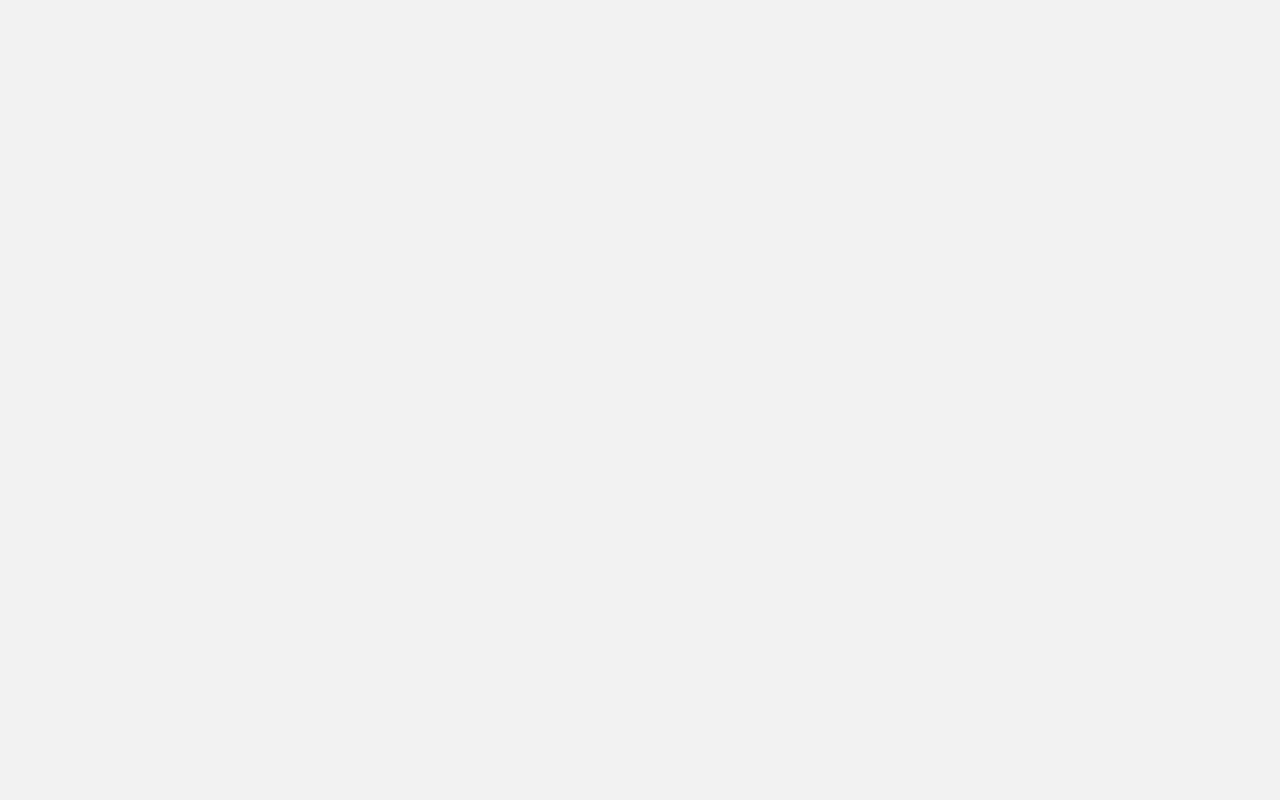
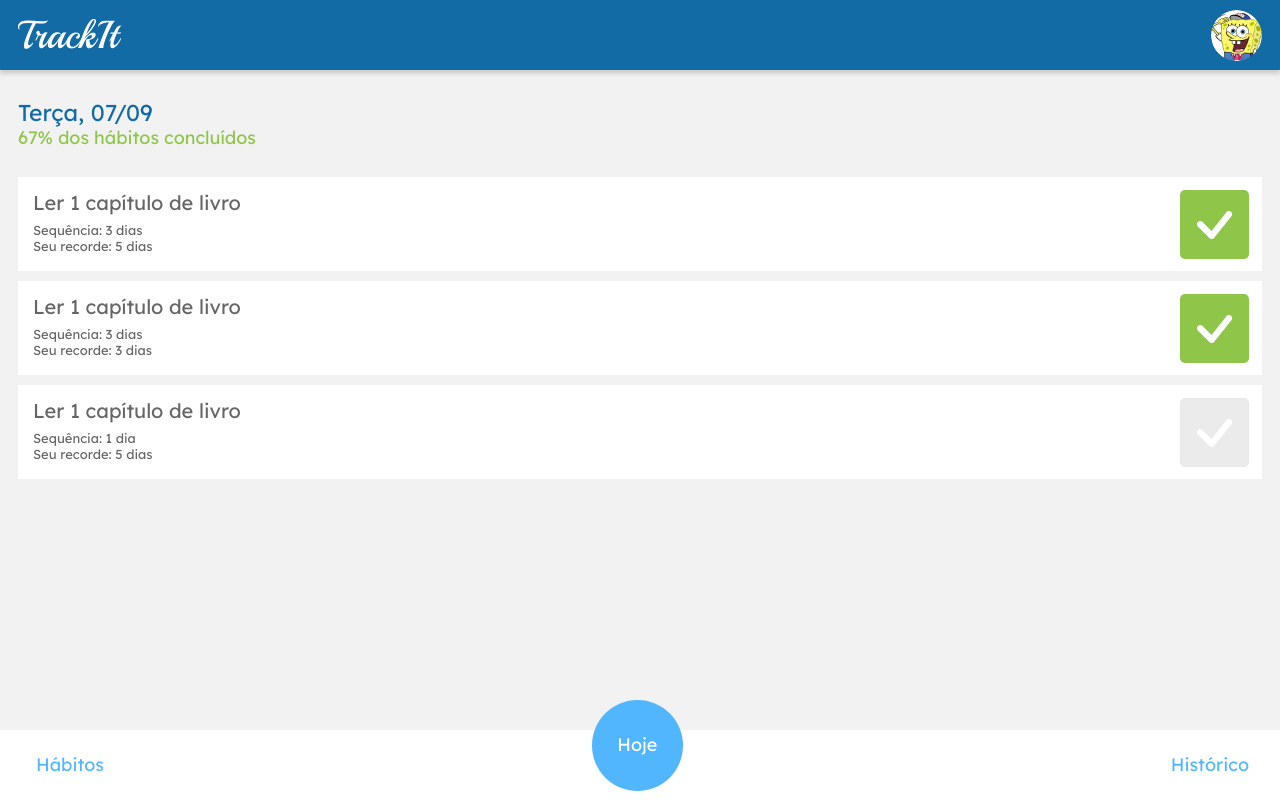
Before and after one commit to jhonnatangomes/trackit, a React (Create React App) app: page /hoje in a window 1280 px wide. Built offline with nearby package versions, Linux system fonts and the light colour scheme.

Commit message:
Today habits route layout done. Reading props from objects to display content

```diff
--- a/src/api/api.js
+++ b/src/api/api.js
@@ -1,9 +1,13 @@
-import habits from "../data/habits";
+import {habits, habitsToday} from "../data/habits";
 
 function getHabits(){
     return habits;
 }
 
-const exportedObject = {getHabits}
+function getHabitsToday(){
+    return habitsToday;
+}
+
+const exportedObject = {getHabits, getHabitsToday};
 
 export default exportedObject;
--- a/src/components/App.js
+++ b/src/components/App.js
@@ -2,6 +2,7 @@ import GlobalStyle from "../css/globalStyles";
 import { BrowserRouter as Router, Route, Switch } from "react-router-dom";
 import Login from "./login/Login";
 import Habits from "./habits/Habits";
+import HabitsToday from "./habitsToday/HabitsToday";
 
 export default function App() {
     return (
@@ -18,6 +19,9 @@ export default function App() {
                     <Route path="/habitos">
                         <Habits />
                     </Route>
+                    <Route path="/hoje">
+                        <HabitsToday />
+                    </Route>
                 </Switch>
             </Router>
         </>
--- a/src/components/footer/footerStyle.js
+++ b/src/components/footer/footerStyle.js
@@ -12,10 +12,11 @@ const FooterStyle = styled.footer`
     display: flex;
     align-items: center;
     justify-content: space-between;
+    font-size: 18px;
+    line-height: 22px;
 `
 
 const Span = styled.span`
-    font-size: 18px;
     color: #52b6ff;
 `
 
@@ -26,7 +27,6 @@ const Circle = styled.div`
     border-radius: 50%;
     margin-bottom: 40px;
     color: white;
-    font-size: 18px;
     display: flex;
     align-items: center;
     justify-content: center;
--- a/src/components/habits/Habit.js
+++ b/src/components/habits/Habit.js
@@ -1,4 +1,5 @@
 import { HabitStyle, Days, Day } from "./habitsStyle";
+import deleteButton from "../../assets/delete.png";
 
 export default function Habit({days, name, weekdays}) {
     return (
@@ -11,6 +12,7 @@ export default function Habit({days, name, weekdays}) {
                     </Day>
                 ))}
             </Days>
+            <img src={deleteButton} alt=""/>
         </HabitStyle>
     );
 }
--- a/src/components/habits/Habits.js
+++ b/src/components/habits/Habits.js
@@ -1,7 +1,6 @@
 import Header from "../header/Header";
 import Footer from "../footer/Footer";
 import {
-    Main,
     MyHabits,
     TitleContainer,
     PlusButton,
@@ -19,7 +18,7 @@ export default function Habits() {
     return (
         <>
             <Header />
-            <Main>
+            <main>
                 <TitleContainer>
                     <MyHabits>Meus hábitos</MyHabits>
                     <PlusButton onClick={() => setCreateHabit(!createHabit)}>+</PlusButton>
@@ -40,7 +39,7 @@ export default function Habits() {
                         hábito para começar a trackear!
                     </NoHabitsYet>
                 )}
-            </Main>
+            </main>
             <Footer />
         </>
     );
--- a/src/components/habits/habitsStyle.js
+++ b/src/components/habits/habitsStyle.js
@@ -1,19 +1,14 @@
 import styled from "styled-components";
-
-const Main = styled.main`
-    margin-top: 70px;
-    margin-bottom: 80px;
-    padding: 22px 18px;
-`;
 
 const TitleContainer = styled.div`
     display: flex;
     justify-content: space-between;
-    align-items: center;
+    align-items: flex-end;
 `;
 
 const MyHabits = styled.span`
     font-size: 23px;
+    line-height: 29px;
     color: #126ba5;
 `;
 
@@ -39,6 +34,7 @@ const HabitStyle = styled.div`
     height: 91px;
     background: white;
     font-size: 20px;
+    border-radius: 5px;
     color: #666666;
     padding: 13px 0 15px 14px;
     position: relative;
@@ -53,6 +49,13 @@ const HabitStyle = styled.div`
 
     &:not(:last-child) {
         margin-bottom: 10px;
+    }
+
+    img {
+        position: absolute;
+        right: 10px;
+        top: 11px;
+        cursor: pointer;
     }
 `;
 
@@ -82,6 +85,7 @@ const CreateHabitStyle = styled.div`
     width: 100%;
     height: 180px;
     background: white;
+    border-radius: 5px;
     padding: 18px 18px 15px 19px;
     margin: 20px 0;
     position: relative;
@@ -129,7 +133,6 @@ const CreateHabitStyle = styled.div`
 `;
 
 export {
-    Main,
     MyHabits,
     TitleContainer,
     PlusButton,
--- /dev/null
+++ b/src/components/habitsToday/Habit.js
@@ -0,0 +1,17 @@
+import { HabitStyle, HabitInformation, DoneButton } from "./habitsTodayStyle";
+import check from "../../assets/check.png";
+
+export default function Habit({habit}) {
+    return (
+        <HabitStyle>
+            <HabitInformation>
+                <p>{habit.name}</p>
+                <p>Sequência: {habit.currentSequence} {habit.currentSequence > 1 ? "dias" : "dia"}</p>
+                <p>Seu recorde: {habit.highestSequence} {habit.highestSequence > 1 ? "dias" : "dia"}</p>
+            </HabitInformation>
+            <DoneButton done={habit.done}>
+                <img src={check} alt="" />
+            </DoneButton>
+        </HabitStyle>
+    );
+}
--- /dev/null
+++ b/src/components/habitsToday/HabitsToday.js
@@ -0,0 +1,41 @@
+import Header from "../header/Header";
+import Footer from "../footer/Footer";
+import { Day, PercentageDoneHabits } from "./habitsTodayStyle";
+import api from "../../api/api";
+import Habit from "./Habit";
+
+export default function HabitsToday() {
+    const date = new Date();
+    const weekdays = [
+        "Domingo",
+        "Segunda",
+        "Terça",
+        "Quarta",
+        "Quinta",
+        "Sexta",
+        "Sábado",
+    ];
+    const habits = api.getHabitsToday();
+    const doneHabits = habits.filter((habit) => habit.done === true);
+    const percentageDone = (doneHabits.length / habits.length * 100).toFixed(0);
+
+    return (
+        <>
+            <Header />
+            <main>
+                <Day>
+                    {weekdays[date.getDay()]},{" "}
+                    {String(date.getDate()).padStart(2, "0")}/
+                    {String(date.getMonth() + 1).padStart(2, "0")}
+                </Day>
+                <PercentageDoneHabits habits={habits}>
+                    {doneHabits.length
+                        ? `${percentageDone}% dos hábitos concluídos`
+                        : "Nenhum hábito concluído ainda"}
+                </PercentageDoneHabits>
+                {habits.map(habit => <Habit key={habit.id} habit={habit}/>)}
+            </main>
+            <Footer />
+        </>
+    );
+}
--- /dev/null
+++ b/src/components/habitsToday/habitsTodayStyle.js
@@ -0,0 +1,61 @@
+import styled from "styled-components";
+
+const Day = styled.p`
+    font-size: 23px;
+    line-height: 29px;
+    color: #126ba5;
+`;
+const PercentageDoneHabits = styled.span`
+    font-size: 18px;
+    line-height: 22px;
+    color: ${({ habits }) =>
+        habits.some((habit) => habit.done === true) ? "#8fc549" : "#bababa"};
+`;
+
+const HabitStyle = styled.div`
+    width: 100%;
+    height: 94px;
+    background: white;
+    padding: 13px 13px 12px 15px;
+    display: flex;
+    justify-content: space-between;
+
+    &:nth-child(3) {
+        margin-top: 28px;
+    }
+
+    &:not(:last-child) {
+        margin-bottom: 10px;
+    }
+`
+
+const HabitInformation = styled.div`
+    display: flex;
+    flex-direction: column;
+
+    p:first-child {
+        font-size: 20px;
+        line-height: 25px;
+        color: #666666;
+        margin-bottom: 7px;
+    }
+
+    p:not(:first-child) {
+        font-size: 13px;
+        line-height: 16px;
+        color: #666666;
+    }
+`
+
+const DoneButton = styled.button`
+    width: 69px;
+    height: 69px;
+    background: ${({done}) => done ? "#8fc549" : "#ebebeb"};
+    border: ${({done}) => done ? "none" : "1px solid #e7e7e7"};
+    border-radius: 5px;
+    display: flex;
+    justify-content: center;
+    align-items: center;
+`
+
+export { Day, PercentageDoneHabits, HabitStyle, HabitInformation, DoneButton };
--- a/src/css/globalStyles.js
+++ b/src/css/globalStyles.js
@@ -41,6 +41,11 @@ button {
 	font-family: 'Lexend Deca', 'sans-serif';
 	cursor: pointer;
 }
+main {
+	margin-top: 70px;
+    margin-bottom: 80px;
+    padding: 28px 18px;
+}
 ol, ul {
 	list-style: none;
 }
--- a/src/data/habits.js
+++ b/src/data/habits.js
@@ -11,5 +11,31 @@ let habits = [
     }
 ];
 
+let habitsToday = [
+    {
+        "id": 1,
+        "name": "Ler 1 capítulo de livro",
+        "done": true,
+        "currentSequence": 3,
+        "highestSequence": 5
+    },
+    {
+        "id": 2,
+        "name": "Ler 1 capítulo de livro",
+        "done": true,
+        "currentSequence": 3,
+        "highestSequence": 3
+    },
+    {
+        "id": 3,
+        "name": "Ler 1 capítulo de livro",
+        "done": false,
+        "currentSequence": 1,
+        "highestSequence": 5
+    },
+];
 
-export default habits;
+export {
+    habits,
+    habitsToday
+};
```
Also changed, not shown: src/assets/check.png (added), src/assets/delete.png (added).
